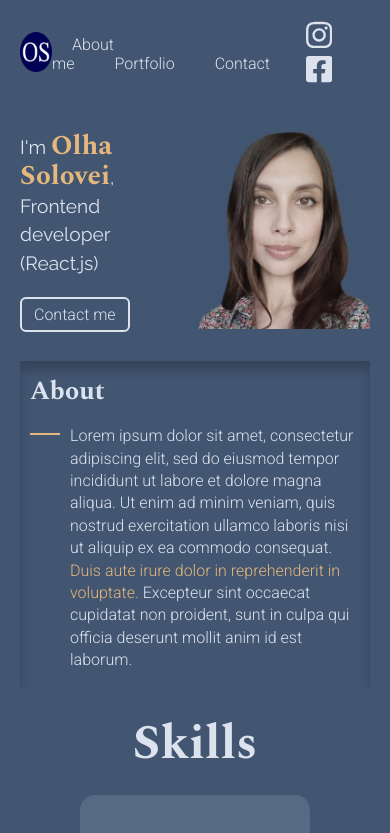
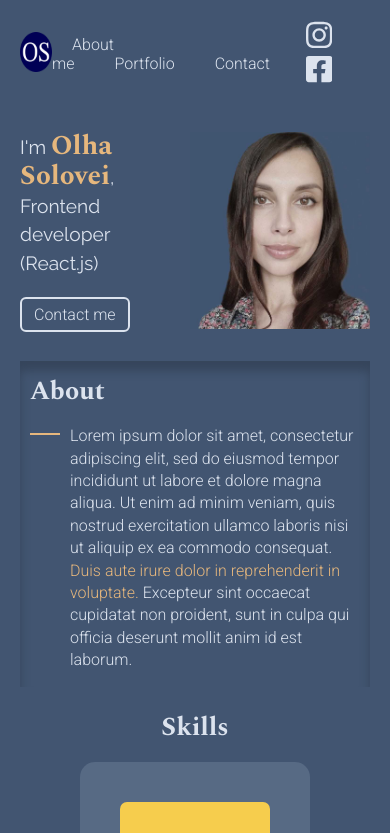
Before and after one commit to Olha-Solovei/portfolio, a React (Create React App) app: page / in a window 390 px wide. Shown: the top 833 px of the page. Built offline with nearby package versions, Linux system fonts and the light colour scheme.

Commit message:
added global styles for bg and h2

```diff
--- a/src/index.css
+++ b/src/index.css
@@ -8,15 +8,34 @@ body {
   font-family: "Roboto", sans-serif;
   --gold: #e6b77d;
   --light-gray: #dce3ee;
-  --bg-darker: #3A4A63;
+  --bg-darker: #3a4a63;
   --bg-lighter: #425571;
 }
 
 h2 {
-  font-family: 'Spectral', serif;
+  font-family: "Spectral", serif;
   font-size: 3rem;
 }
 
 img {
   max-width: 100%;
 }
+
+
+@media (max-width: 768px) {
+  h2 {
+    font-size: 36px;
+  }
+}
+
+@media (max-width: 610px) {
+  h2 {
+    font-size: 26px;
+  }
+}
+
+@media (max-width: 375px) {
+  h2 {
+    font-size: 22px;
+  }
+}
--- a/src/styles/About.module.css
+++ b/src/styles/About.module.css
@@ -23,12 +23,10 @@
     top: 10px;
 }
 
+
 @media (max-width: 768px) {
     #about{
         padding: 10px 15px 30px 10px;
-    }
-    #about h2 {
-        font-size: 34px;
     }
     #about p {
         font-size: 1.1rem;
@@ -42,9 +40,6 @@
 @media (max-width: 610px) {
     #about{
         margin-top: 5px;
-    }
-    #about h2 {
-        font-size: 26px;
     }
     #about p{
         padding-left: 40px;
@@ -66,9 +61,6 @@
     #about{
         margin-top: 5px;
     }
-    #about h2 {
-        font-size: 22px;
-    }
     #about p{
         padding-left: 30px;
         line-height: 1.2rem;
```
